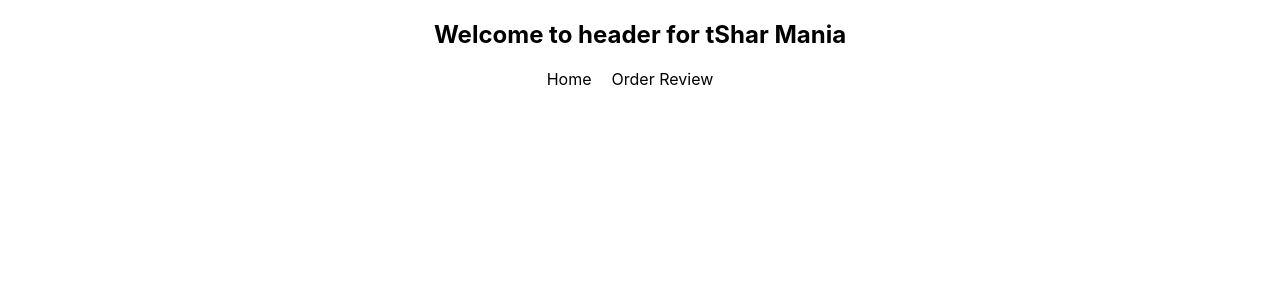
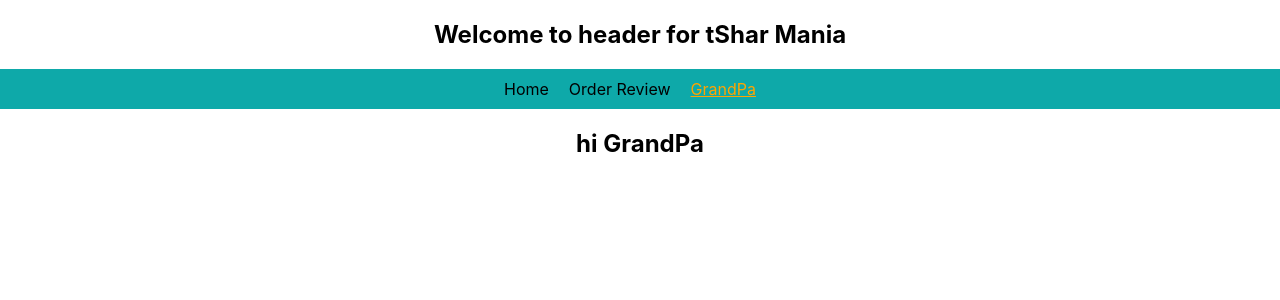
Before and after one commit to mohon63/tShart-Mania, a React (Create React App) app: page /grandpa in a window 1280 px wide. Shown: the top 300 px of the page. Built offline with nearby package versions, Linux system fonts and the light colour scheme.

Commit message:
father, Aunty, uncle components added

```diff
--- a/src/App.js
+++ b/src/App.js
@@ -3,6 +3,7 @@ import { Routes, Route } from "react-router-dom";
 import Home from './components/Home/Home';
 import Header from './components/Header/Header';
 import OrderReview from './components/OrderReview/OrderReview';
+import Grandpa from './components/Grandpa/Grandpa';
 function App() {
   return (
     <div className="App">
@@ -11,6 +12,7 @@ function App() {
         <Route path="/" element={<Home />} />
         <Route path="/home" element={<Home />} />
         <Route path="orderreview" element={<OrderReview />} />
+        <Route path="grandpa" element={<Grandpa />} />
       </Routes>
     </div>
   );
--- /dev/null
+++ b/src/components/Grandpa/Grandpa.js
@@ -0,0 +1,11 @@
+import React from 'react';
+
+const Grandpa = () => {
+    return (
+        <div>
+            <h2>hi GrandPa</h2>
+        </div>
+    );
+};
+
+export default Grandpa;
--- a/src/components/Header/Header.css
+++ b/src/components/Header/Header.css
@@ -11,4 +11,7 @@ nav a:hover {
 .customlink {
     display: flex;
     justify-content: center;
+    background-color: #0ea9a9;
+    padding: 10px 0;
+    margin-bottom: 20px;
 }
--- a/src/components/Header/Header.js
+++ b/src/components/Header/Header.js
@@ -9,6 +9,7 @@ const Header = () => {
             <nav className='customlink'>
                 <CustomLink to='/'>Home</CustomLink>
                 <CustomLink to='/orderreview'>Order Review</CustomLink>
+                <CustomLink to='/grandpa'>GrandPa</CustomLink>
             </nav>
         </div>
     );
--- a/src/components/Home/Home.css
+++ b/src/components/Home/Home.css
@@ -1,6 +1,11 @@
 .home-container {
     display: grid;
     grid-template-columns: 3fr 1fr;
+    margin-left: 20px;
+}
+
+.cart-container {
+    padding: 0 20px;
 }
 
 .tshirt-container {
```
Also changed, not shown: src/components/Aunty/Aunty.js (added, +11 -0 lines), src/components/Father/Father.js (added, +11 -0 lines), src/components/Uncle/Uncle.js (added, +11 -0 lines), src/components/Father/Father.css (added), src/components/Grandpa/Grandpa.css (added).
